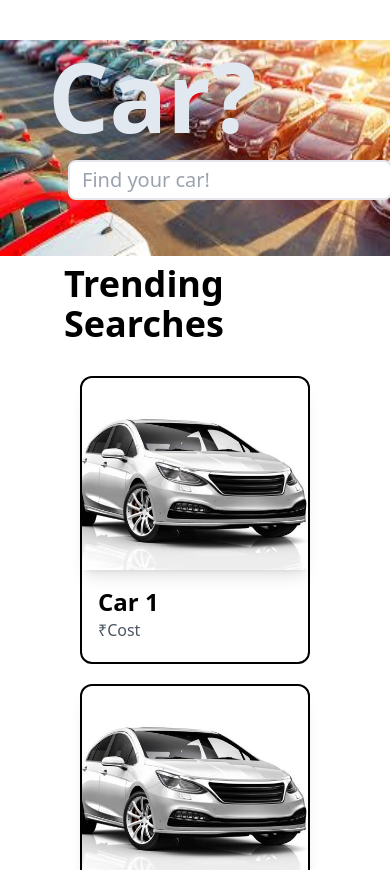
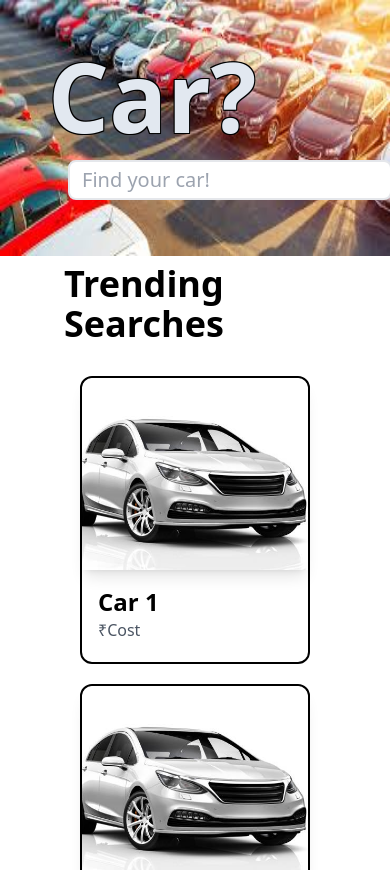
Before and after one commit to aharonmathews/CarSales, a React (Vite) app in the folder client/: page / in a window 390 px wide. Shown: the top 870 px of the page. Built offline with nearby package versions, Linux system fonts and the light colour scheme.

Commit message:
Small ui fixes

```diff
--- a/client/package.json
+++ b/client/package.json
@@ -10,6 +10,7 @@
     "preview": "vite preview"
   },
   "dependencies": {
+    "axios": "^1.7.4",
     "firebase": "^10.12.5",
     "rc-slider": "^11.1.5",
     "react": "^18.3.1",
--- a/client/src/index.css
+++ b/client/src/index.css
@@ -3,3 +3,11 @@
 @import "tailwindcss/components";
 
 @import "tailwindcss/utilities";
+
+.text-border {
+    text-shadow:
+        -1px -1px 0 #000,
+         1px -1px 0 #000,
+        -1px  1px 0 #000,
+         1px  1px 0 #000;
+}
--- a/client/src/pages/userHome.jsx
+++ b/client/src/pages/userHome.jsx
@@ -53,28 +53,28 @@ const UserHome = () => {
           style={{ backgroundImage: `url(${pic1})` }}
         />
         <div className='relative z-10 p-12 lg:p-16'>
-          <p className='text-slate-200 font-semibold text-8xl'>Car?</p>
+          <p className='text-slate-200 font-semibold text-8xl text-border'>Car?</p>
           <form onSubmit={handleSearch} className='flex flex-row items-center'>
             <input
               type="text"
               id="search"
               className='w-[30rem] p-3 flex border-2 my-4 lg:my-8 ml-5 px-3 py-1 rounded-lg text-xl' placeholder='Find your car!'
               onChange={(e)=> setSearch(e.target.value)}/>
-            <button
+            {/* <button
               className='bg-white hover:bg-zinc-300 h-10 w-10 p-1 mx-4 rounded-2xl text-lg text-semibold'
               type='submit'
             >
               <img src={'https://img.icons8.com/?size=100&id=11686&format=png&color=000000'} className='w-fit'/>
-            </button>
+            </button> */}
           </form>
         </div>
       </div>
     </div>
 
-    <div className='block md:hidden'>
-        <img src={pic2} className='absolute h-[16rem] w-full pt-10' />
+    <div className='block md:hidden'>{/* Mobile view */}
+        <img src={pic2} className='absolute h-[16rem] w-full' />
         <div className='relative z-10 p-12 lg:p-16'>
-          <p className='text-slate-200 font-semibold text-8xl'>Car?</p>
+          <p className='text-slate-200 font-semibold text-8xl text-border '>Car?</p>
           <form onSubmit={handleSearch} className='flex flex-row items-center'>
             <input
               type="text"
--- a/client/vite.config.js
+++ b/client/vite.config.js
@@ -1,7 +1,10 @@
 import { defineConfig } from 'vite'
 import react from '@vitejs/plugin-react-swc'
 
-// https://vitejs.dev/config/
 export default defineConfig({
   plugins: [react()],
+  server: {
+    host: '0.0.0.0', // Listen on all IPs (necessary for mobile access)
+    port: 5173,      // Keep the same port or change it if needed
+  },
 })
```
Also changed, not shown: 2 other files (tests, documents, lock files or other folders).
